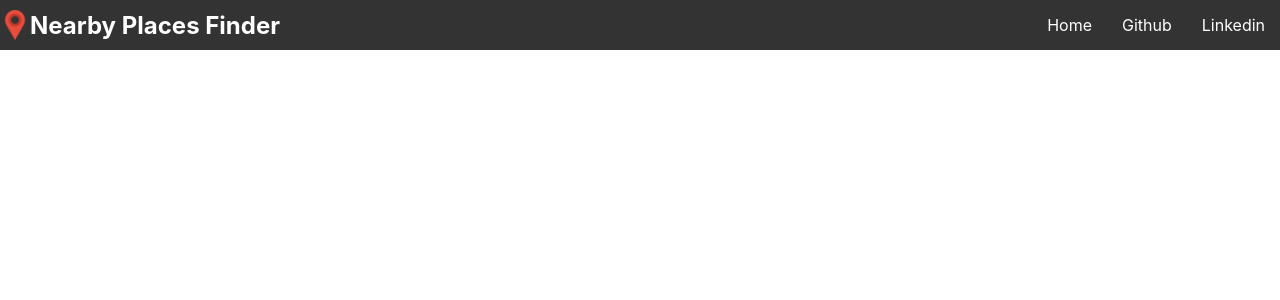
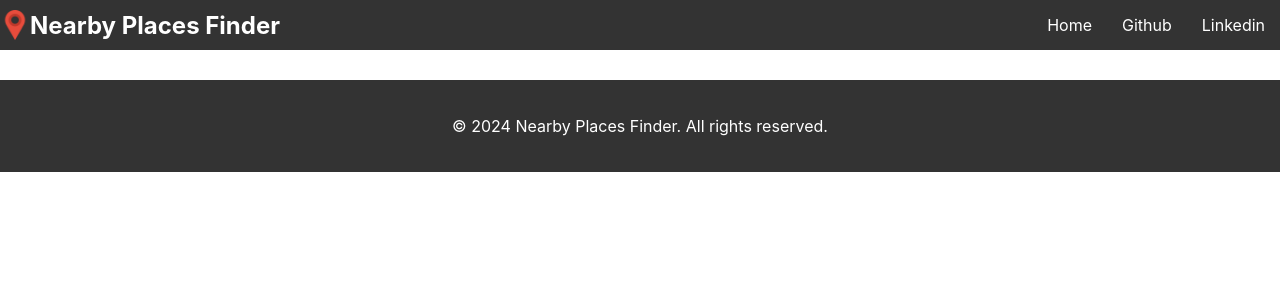
Before and after one commit to sonersyln/google-nearby-search-frontend, a React (Create React App) app: page / in a window 1280 px wide. Shown: the top 300 px of the page. Built offline with nearby package versions, Linux system fonts and the light colour scheme.

Commit message:
Added Footer component

```diff
--- a/src/App.js
+++ b/src/App.js
@@ -1,8 +1,14 @@
 import React from "react";
 import Header from "./components/Header/Header";
+import Footer from "./components/Footer/Footer";
 
 function App() {
-  return <Header />;
+  return (
+    <>
+      <Header />
+      <Footer />
+    </>
+  );
 }
 
 export default App;
--- /dev/null
+++ b/src/components/Footer/Footer.css
@@ -0,0 +1,13 @@
+.footer {
+    background-color: #333;
+    color: white;
+    padding: 20px 0;
+    text-align: center;
+    align-items: center;
+    margin-top: 30px;
+}
+
+.footer .container {
+    max-width: 1200px;
+    margin: 0 auto;
+}
--- /dev/null
+++ b/src/components/Footer/Footer.js
@@ -0,0 +1,14 @@
+import React from 'react';
+import './Footer.css';
+
+const Footer = () => {
+    return (
+        <footer className="footer">
+            <div className="container">
+                <p>&copy; 2024 Nearby Places Finder. All rights reserved.</p>
+            </div>
+        </footer>
+    );
+};
+
+export default Footer;
```
